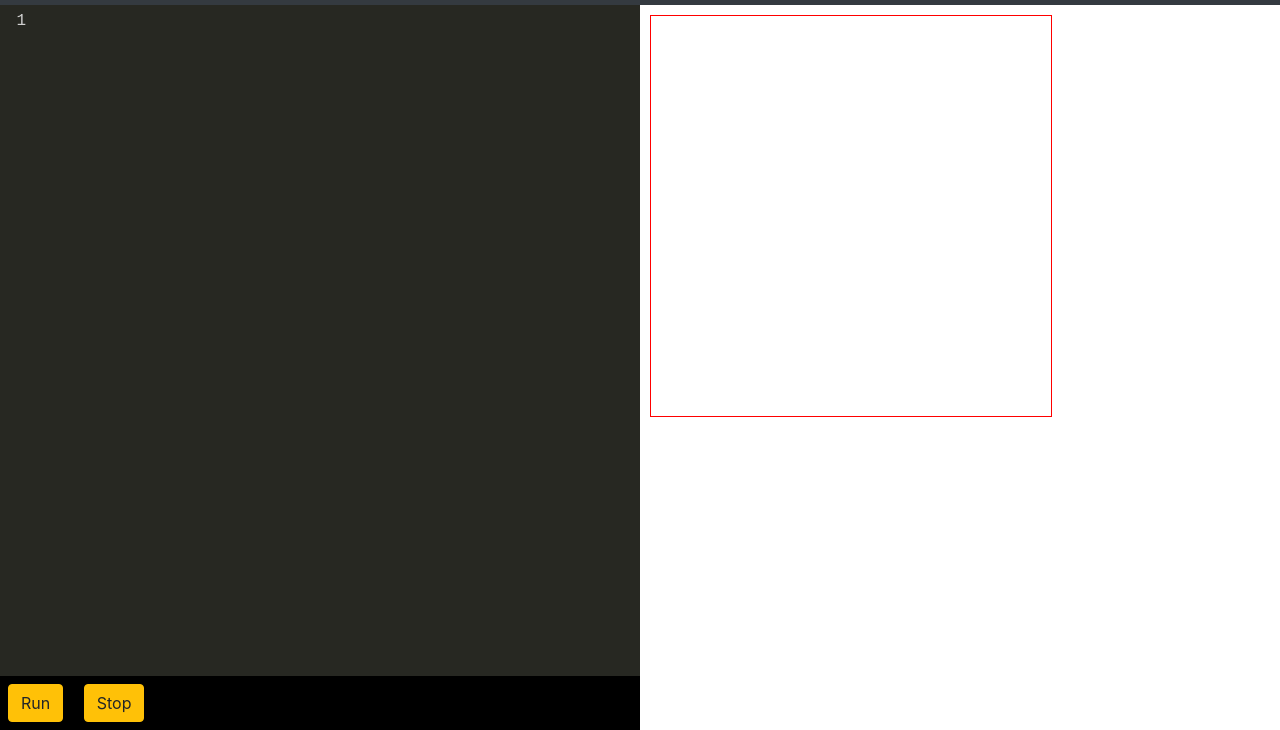
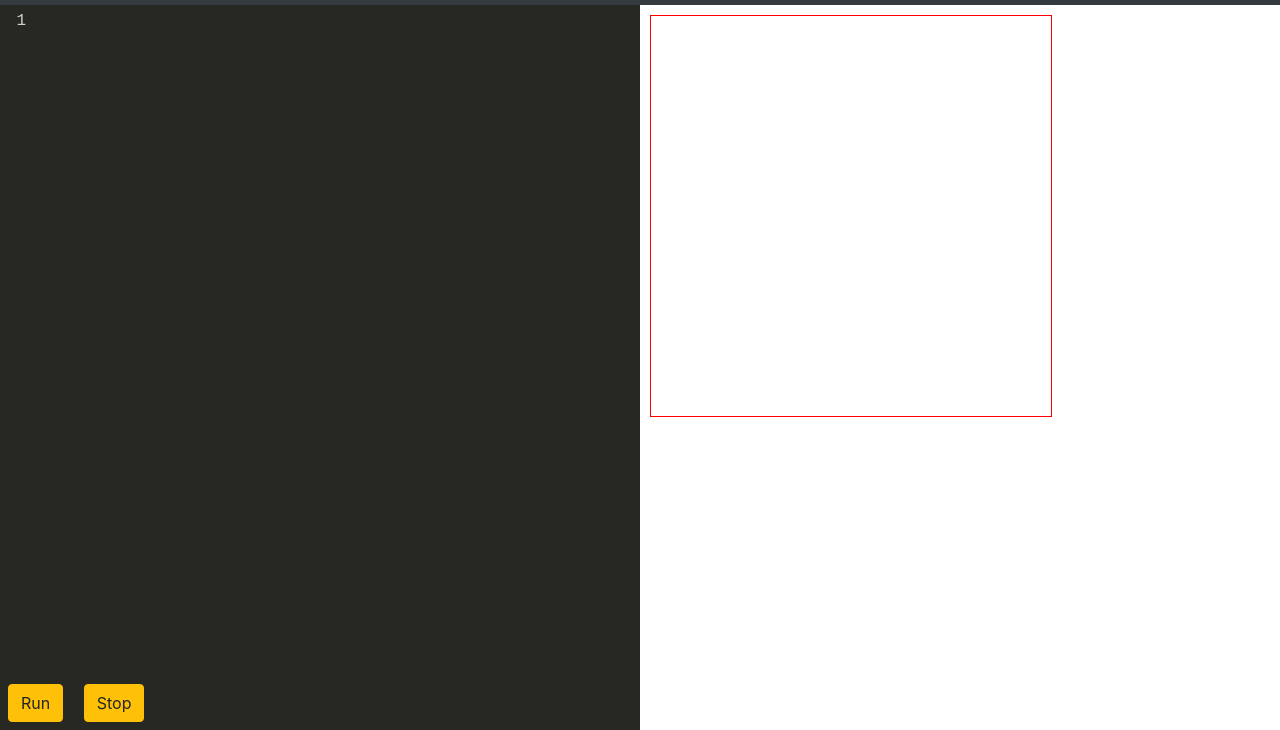
Before and after one commit to jackmorrison12/pyplay, a website built with webpack: page static/index.html in a window 1280 px wide. Shown: the part 71-801 px from the top of the page. Built offline with nearby package versions, Linux system fonts and the light colour scheme.

Commit message:
changed colour

```diff
--- a/static/index.html
+++ b/static/index.html
@@ -30,7 +30,7 @@
       <div style="width: 50%; float:left;">
 
         <textarea id="textarea"></textarea>
-        <div style="background-color: black;">
+        <div style="background-color: #272822;">
           <button class = "btn btn-warning m-2" id="run">Run</button>
           <button class = "btn btn-warning m-2" id="stop">Stop</button>
         </div>
```
